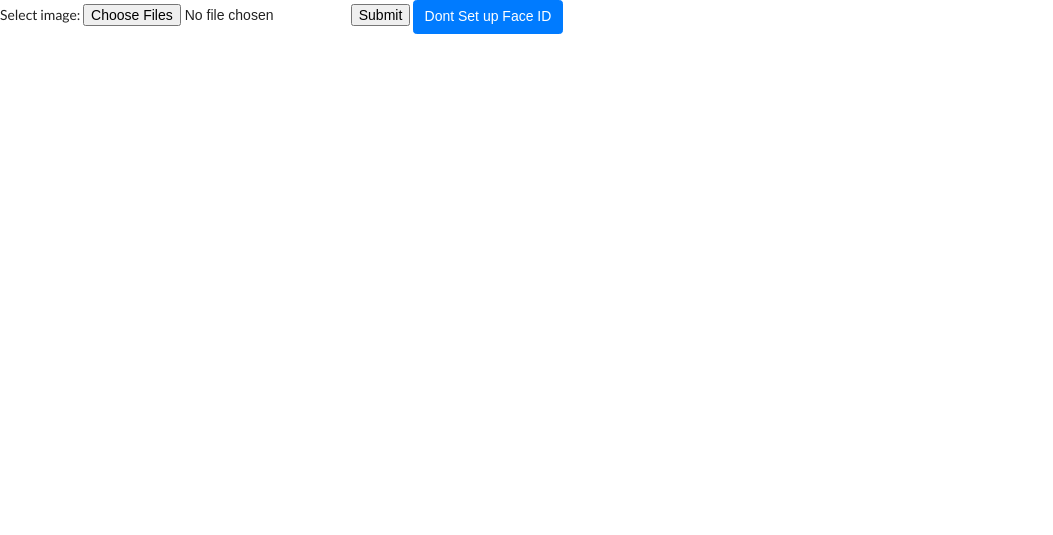
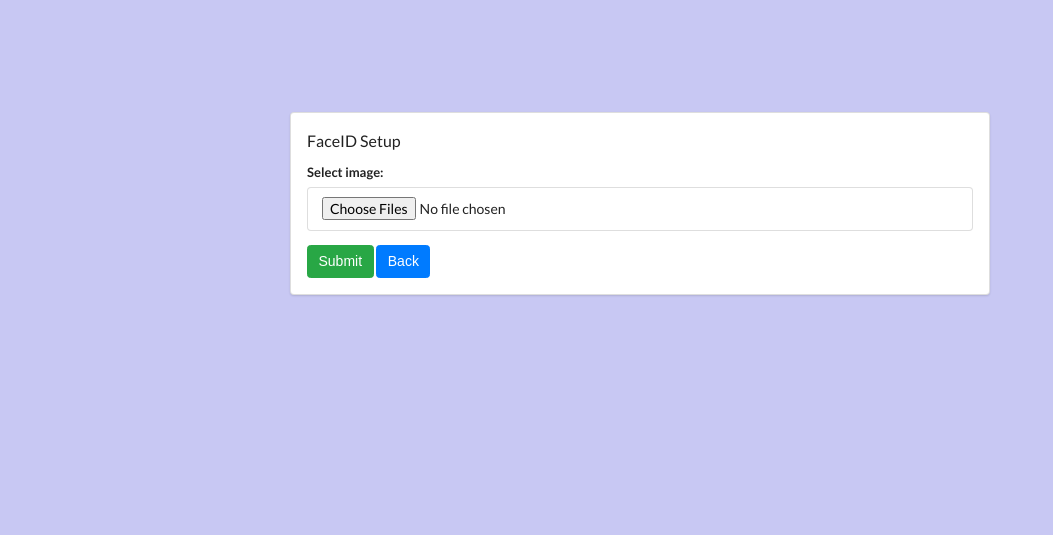
Before and after one commit to aivan6842/TaskTimeTracker, a Django app: template templates/uploadImages.html in a window 1280 px wide. Shown: the top 535 px of the page, without its empty margins (0-1053 px from the left). Before the commit the page ends 34 px from the top, so only its background shows below. Run offline with Django 3.2, Linux system fonts and the light colour scheme; the template is opened without the code that fills it, so the values that code supplies are empty; some libraries are stand-ins or nearby versions.

Commit message:
Styled uploadImages page

```diff
--- a/templates/uploadImages.html
+++ b/templates/uploadImages.html
@@ -1,12 +1,26 @@
 {% extends 'base.html' %}
+{% load static %}
 {% block content %}
 
-<form method='post' enctype="multipart/form-data"> {% csrf_token %}
-  <label for="img">Select image:</label>
-  <input type="file" id="img" name="image" accept="image/*" multiple>
-  <input type="submit">
-  <button type='submit' name='noID'
-                 class="btn btn-primary" id="signUp" value="true">Dont Set up Face ID</button>
-</form>
+<link rel="stylesheet" href="{% static 'css/taskapp.css' %}">
+
+<div class="ui main text container segment center">
+
+  <div class="huge header" >FaceID Setup</div>
+
+  <form method="post" class="ui form" enctype="multipart/form-data"> {% csrf_token %}
+    <div class="field">
+      <label>Select image:</label>
+      <input type="file" id="img" name="image" accept="image/*" multiple>
+    </div>
+
+    <div class="field">
+      <button type="submit" class="btn btn-success">Submit</button>
+      <button type="submit" name='noID'class="btn btn-primary" id="signUp" value="true">Back</button>
+    </div>
+
+  </form>
+
+</div>
 
 {% endblock %}
```
